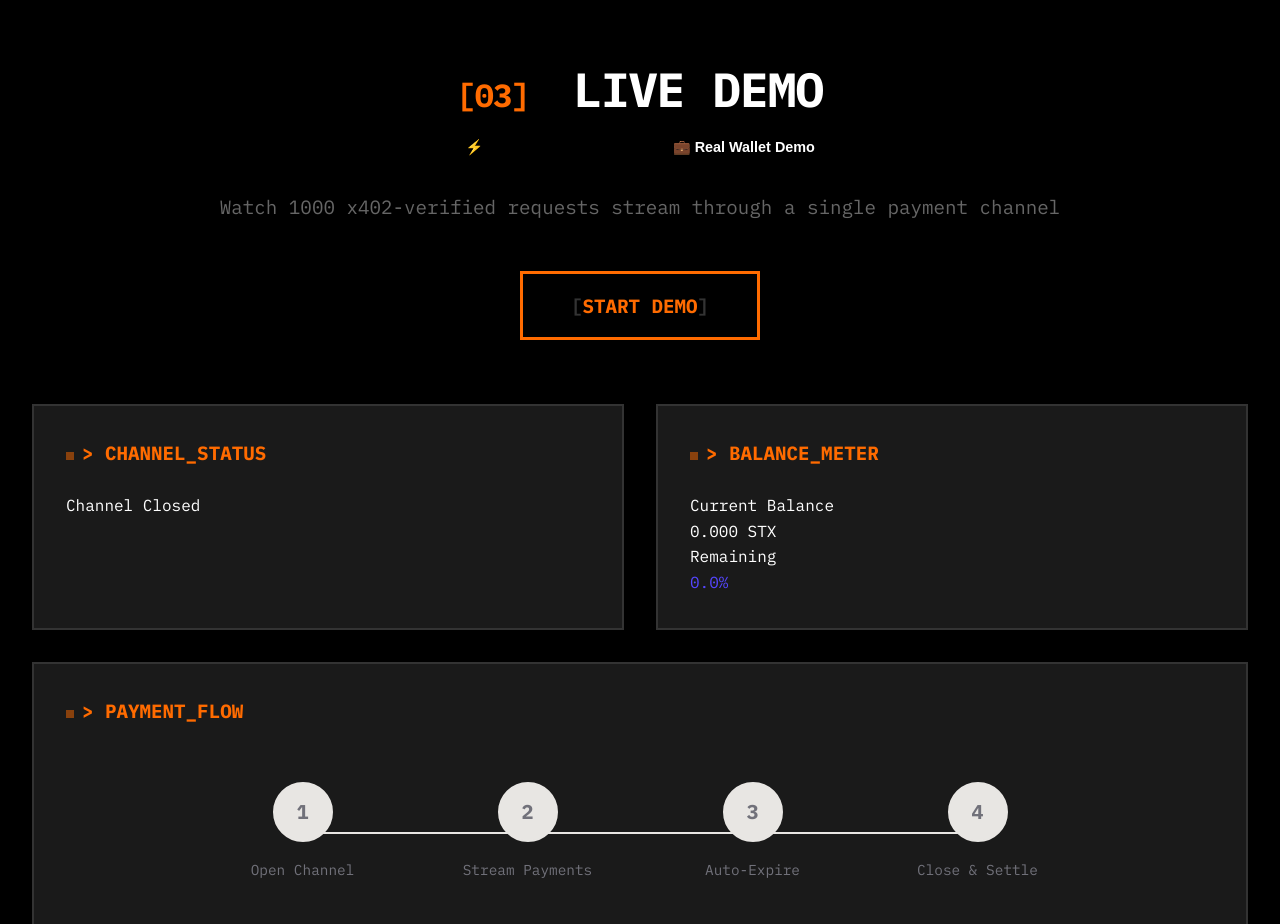
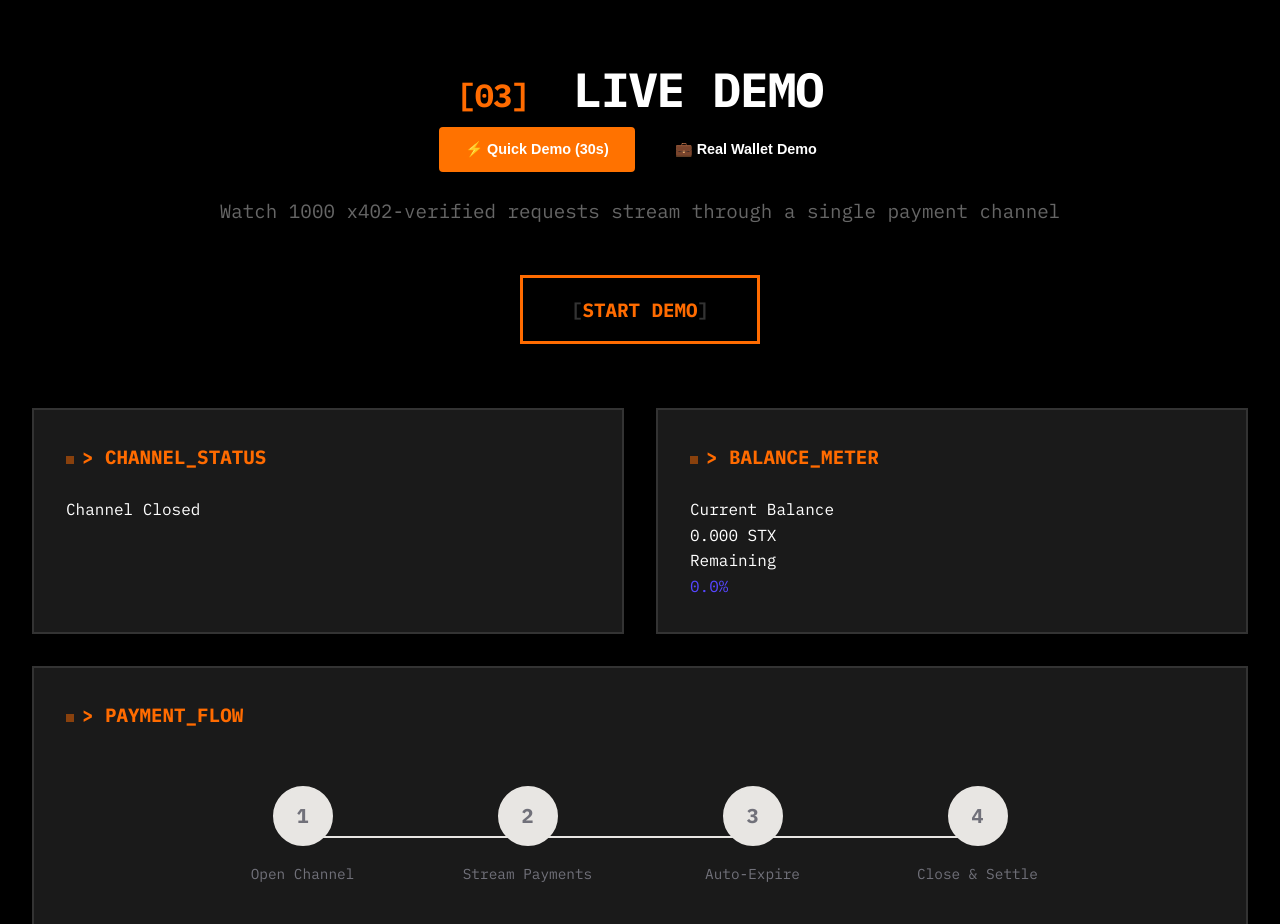
Before and after one commit to nagavaishak/BitSubs, a React (Vite) app in the folder dashboard/: page / in a window 1280 px wide. Shown: the part 2480-3404 px from the top of the page. Built offline with nearby package versions, Linux system fonts and the light colour scheme.

Commit message:
Fix button text visibility - white text on all buttons
- Tab buttons: always white text, orange bg when selected
- Open Subscription Channel: white text on orange background
- Removed DEBUG log line from activity feed

```diff
--- a/dashboard/src/App.tsx
+++ b/dashboard/src/App.tsx
@@ -506,9 +506,9 @@ function App() {
             <button
               onClick={() => setDemoMode('quick')}
               style={{
-                background: demoMode === 'quick' ? 'var(--stacks-orange)' : 'rgba(0,0,0,0.5)',
-                color: demoMode === 'quick' ? '#000' : '#fff',
-                border: '2px solid var(--stacks-orange)',
+                background: demoMode === 'quick' ? '#FF7200' : 'rgba(0,0,0,0.5)',
+                color: '#fff',
+                border: '2px solid #FF7200',
                 padding: '0.75rem 1.5rem',
                 borderRadius: '4px',
                 fontWeight: 'bold',
@@ -522,8 +522,8 @@ function App() {
             <button
               onClick={() => setDemoMode('wallet')}
               style={{
-                background: demoMode === 'wallet' ? 'var(--stacks-orange)' : 'rgba(0,0,0,0.5)',
-                color: demoMode === 'wallet' ? '#000' : '#fff',
+                background: demoMode === 'wallet' ? '#FF7200' : 'rgba(0,0,0,0.5)',
+                color: '#fff',
                 border: '2px solid var(--stacks-orange)',
                 padding: '0.75rem 1.5rem',
                 borderRadius: '4px',
--- a/dashboard/src/components/RealWalletDemo.tsx
+++ b/dashboard/src/components/RealWalletDemo.tsx
@@ -126,8 +126,6 @@ export default function RealWalletDemo() {
           const verifyState = cvToJSON(verifyResult)
           const verifyStr = JSON.stringify(verifyState)
           console.log('verify-payment raw:', verifyStr)
-          addLog('DEBUG verify: ' + verifyStr.substring(0, 200))
-
           // Parse active and remaining from the nested structure
           // cvToJSON can nest values differently, so search recursively
           const activeCV = findInCV(verifyState, 'active')
@@ -475,8 +473,8 @@ export default function RealWalletDemo() {
                     onClick={openChannel}
                     disabled={isOpening}
                     style={{
-                      background: isOpening ? '#666' : 'var(--stacks-orange)',
-                      color: '#000',
+                      background: isOpening ? '#666' : '#FF7200',
+                      color: '#fff',
                       padding: '1rem 2rem',
                       border: 'none',
                       borderRadius: '4px',
```
